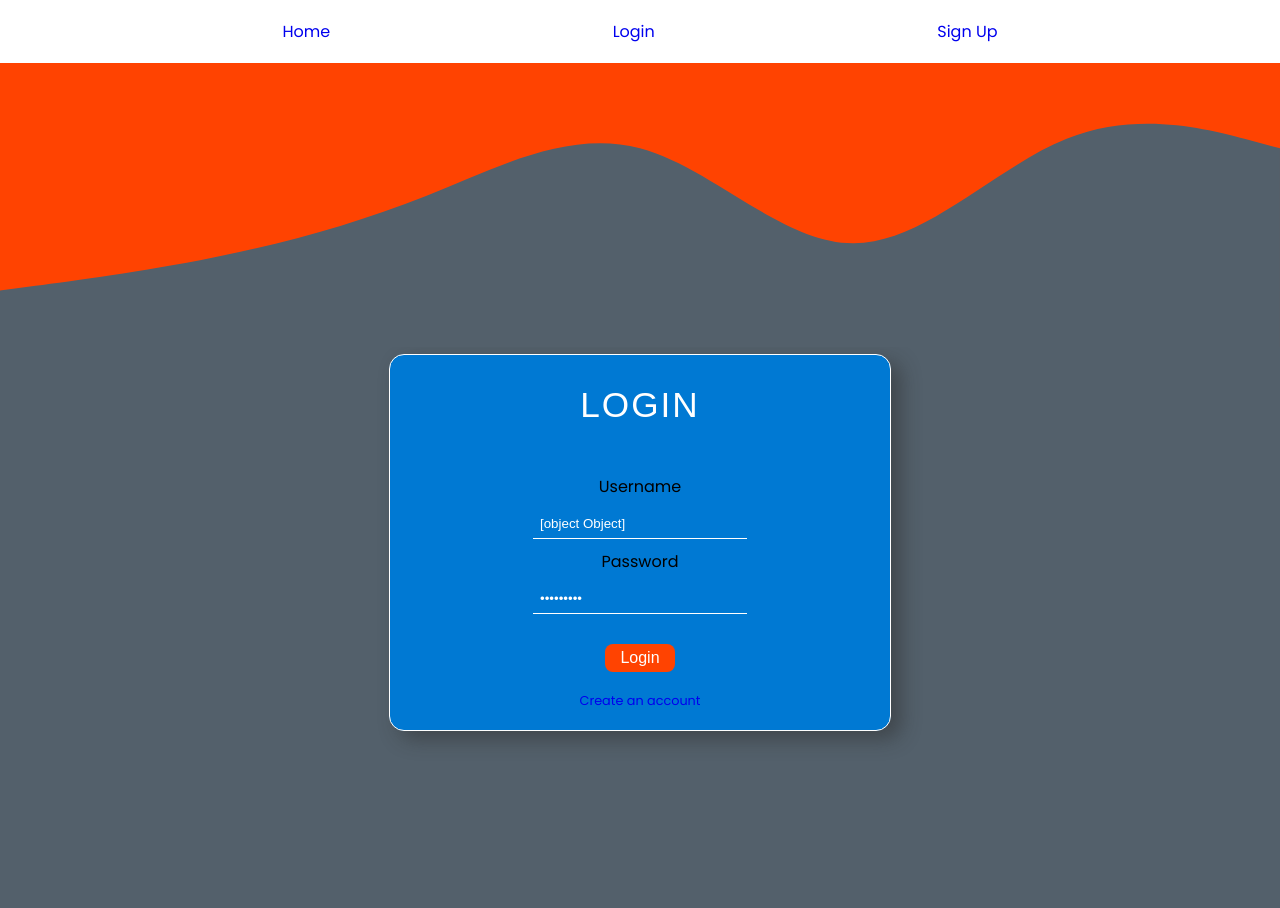
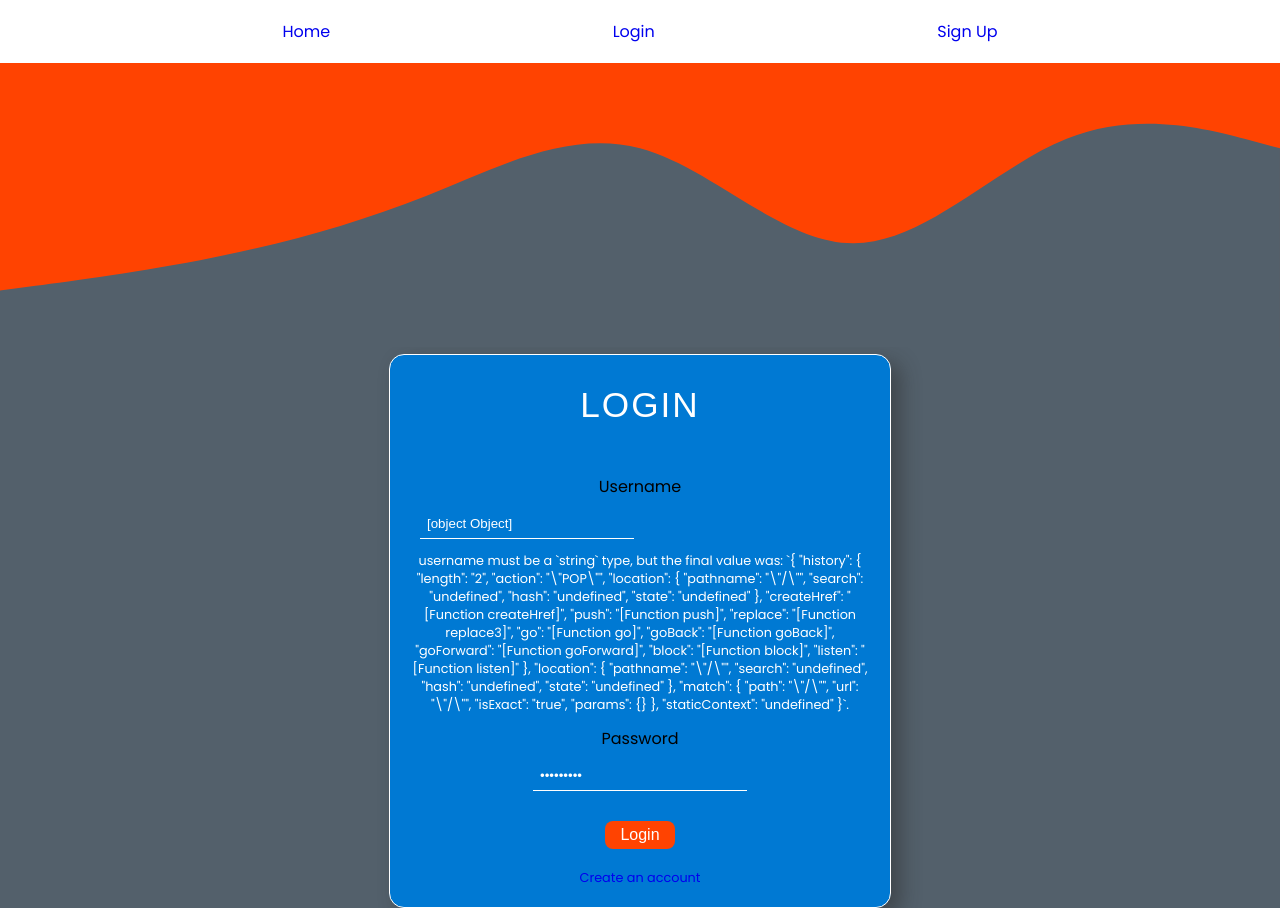
Before and after one commit to post-here-subreddit-picker/FE-repo, a React (Create React App) app in the folder subreddit-picker/: page / in a window 1280 px wide. Both pictures are taken after typing "Sample123" into the empty fields and a click on the button "Login". Before the commit the page ends 800 px from the top, so only its background shows below. Built offline with nearby package versions, Linux system fonts and the light colour scheme.

Commit message:
Update Login.js

```diff
--- a/subreddit-picker/src/components/Login.js
+++ b/subreddit-picker/src/components/Login.js
@@ -107,7 +107,7 @@ function Login({ values,
                         placeholder="username"
                         autoComplete="off"
                           />
-                        {touched.email && errors.email && (<p>{errors.email}</p>)}
+                        {touched.username && errors.username && (<p>{errors.username}</p>)}
                     </label>
 
                     <label>
```
